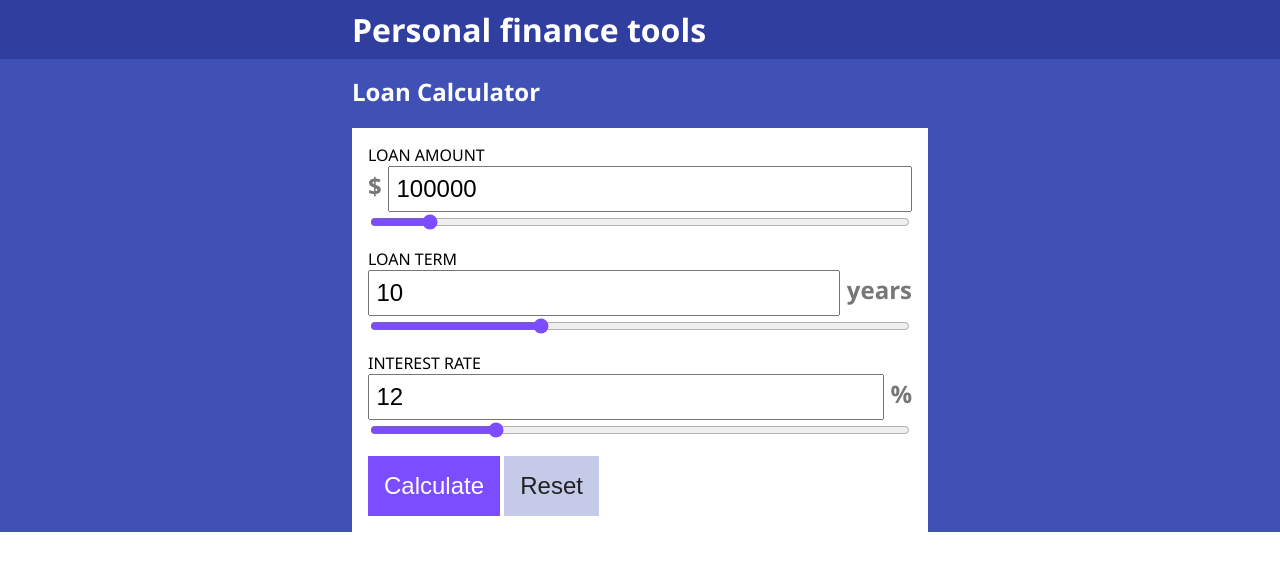
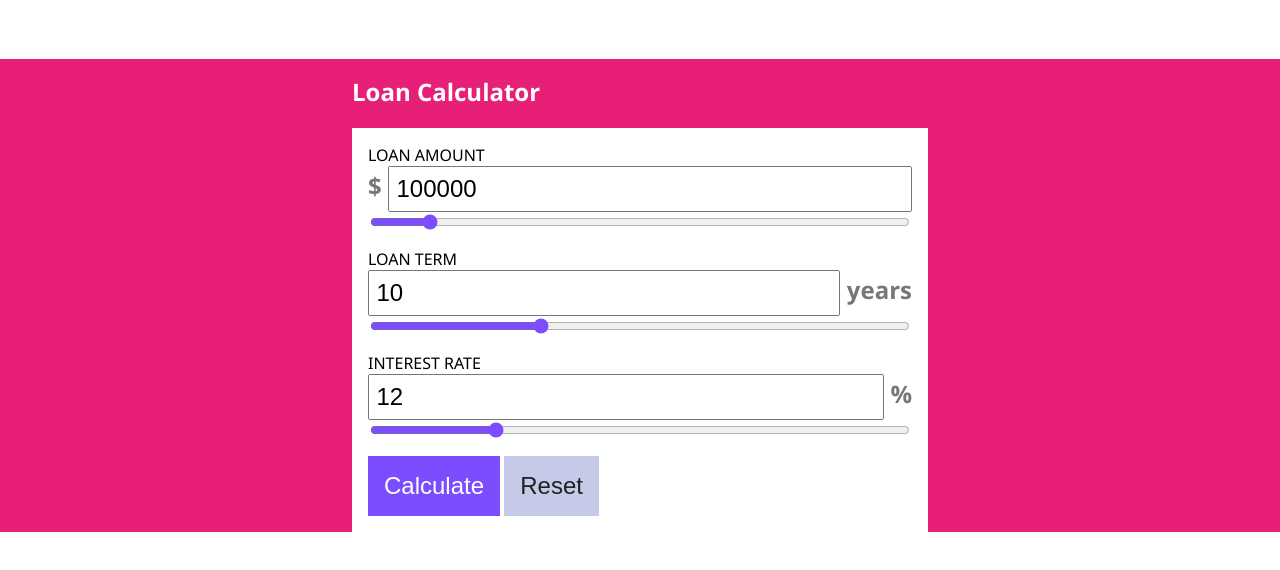
Before and after one commit to AlstonQ/loan-calculator, a website built with Vite: page index.html in a window 1280 px wide. Built offline with nearby package versions, Linux system fonts and the light colour scheme.

Commit message:
Update style.css

```diff
--- a/style.css
+++ b/style.css
@@ -73,7 +73,7 @@ footer {
 }
 
 header {
-  background-color: var(--clr-dark-primary);
+  background-color: #FFFFFF;
 }
 
 .header-wrapper {
@@ -81,7 +81,7 @@ header {
 }
 
 main {
-  background-color: var(--clr-primary);
+  background-color:#e81f76;
 }
 
 .main-wrapper {
```
